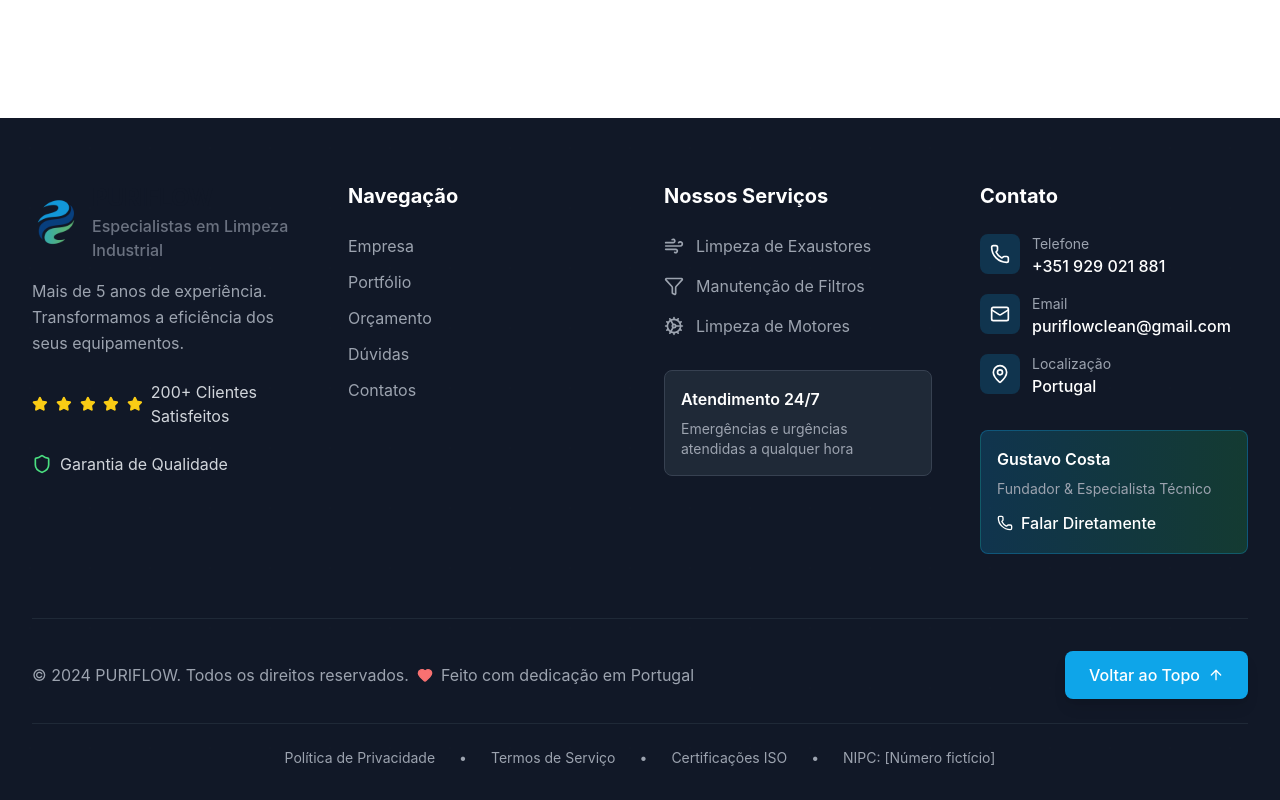
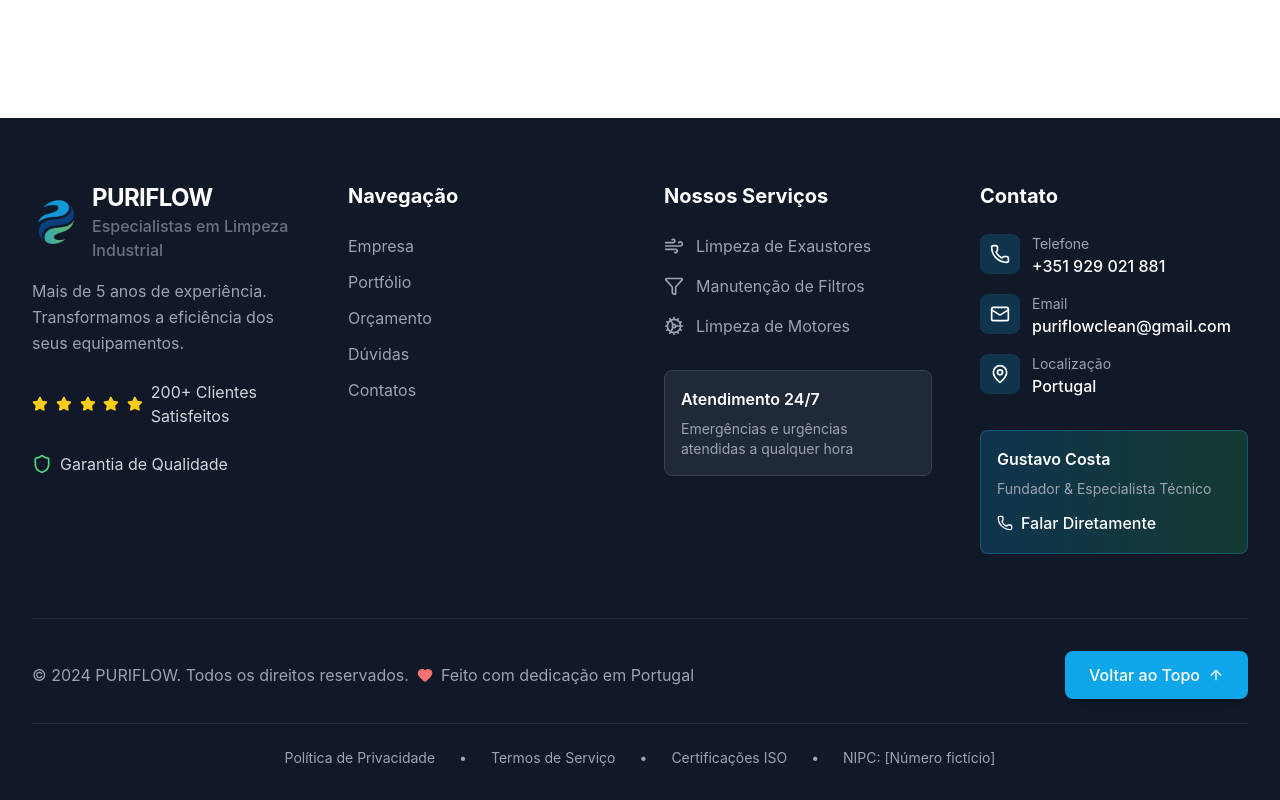
Before and after one commit to raaulhb/pureflow-website, a React (Vite) app: page / in a window 1280 px wide. Shown: the part 7209-8009 px from the top of the page. Built offline with nearby package versions, Linux system fonts and the light colour scheme.

Commit message:
feat: add prop color to logo

```diff
--- a/src/components/layout/Footer.tsx
+++ b/src/components/layout/Footer.tsx
@@ -85,6 +85,7 @@ export function Footer() {
               <div className="mb-6">
                 <Logo
                   size="lg"
+                  color="text-white"
                   className="mb-4"
                 />
                 <p className="leading-relaxed text-gray-400">
--- a/src/components/layout/Logo.tsx
+++ b/src/components/layout/Logo.tsx
@@ -4,9 +4,14 @@ import { cn } from "@/lib/utils";
 interface LogoProps {
   className?: string;
   size?: "sm" | "md" | "lg";
+  color?: "text-gray-900" | "text-white" | "text-primary-500";
 }
 
-export function Logo({ className, size = "md" }: LogoProps) {
+export function Logo({
+  className,
+  size = "md",
+  color = "text-gray-900",
+}: LogoProps) {
   const sizeClasses = {
     sm: "h-8 w-auto",
     md: "h-10 w-auto",
@@ -32,7 +37,8 @@ export function Logo({ className, size = "md" }: LogoProps) {
       <div className="flex flex-col">
         <motion.h1
           className={cn(
-            "font-bold text-gray-900 tracking-tight leading-none",
+            "font-bold tracking-tight leading-none",
+            color,
             size === "sm" && "text-lg",
             size === "md" && "text-xl",
             size === "lg" && "text-2xl"
```
